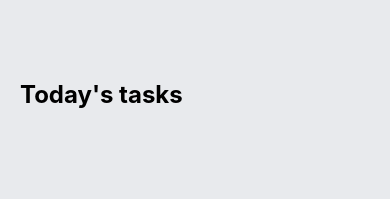
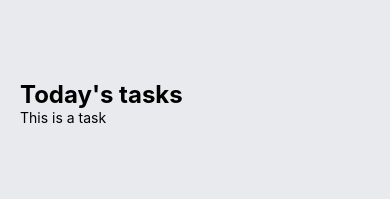
Before and after one commit to EdwinBayingana/TodoApp-react-native, a React Native app: screen / in a window 390 px wide. Shown: the top 199 px of the page. Built offline with nearby package versions, Linux system fonts and the light colour scheme.

Commit message:
render the task component in App.js

```diff
--- a/App.js
+++ b/App.js
@@ -1,5 +1,5 @@
-import { StatusBar } from 'expo-status-bar';
 import { StyleSheet, Text, View } from 'react-native';
+import Task from './components/Task';
 
 export default function App() {
   return (
@@ -10,6 +10,7 @@ export default function App() {
 
         <View style={styles.items}>
           {/* Tasks will be displayed down here */}
+          <Task />
         </View>
       </View>
     </View>
```
